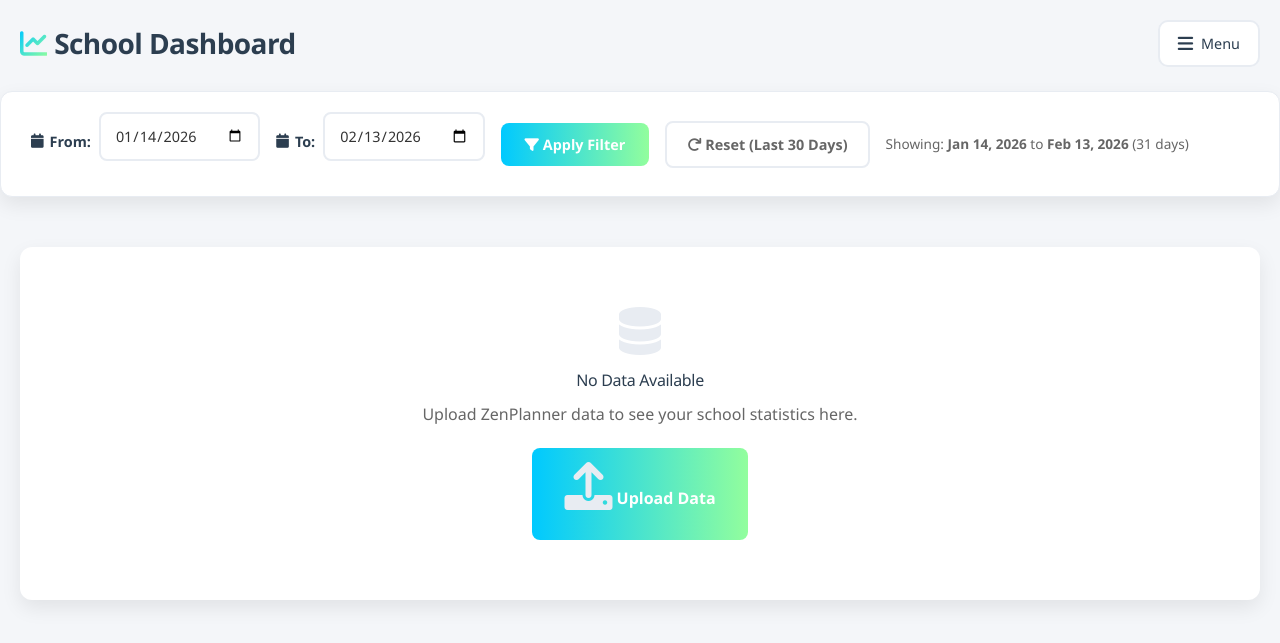
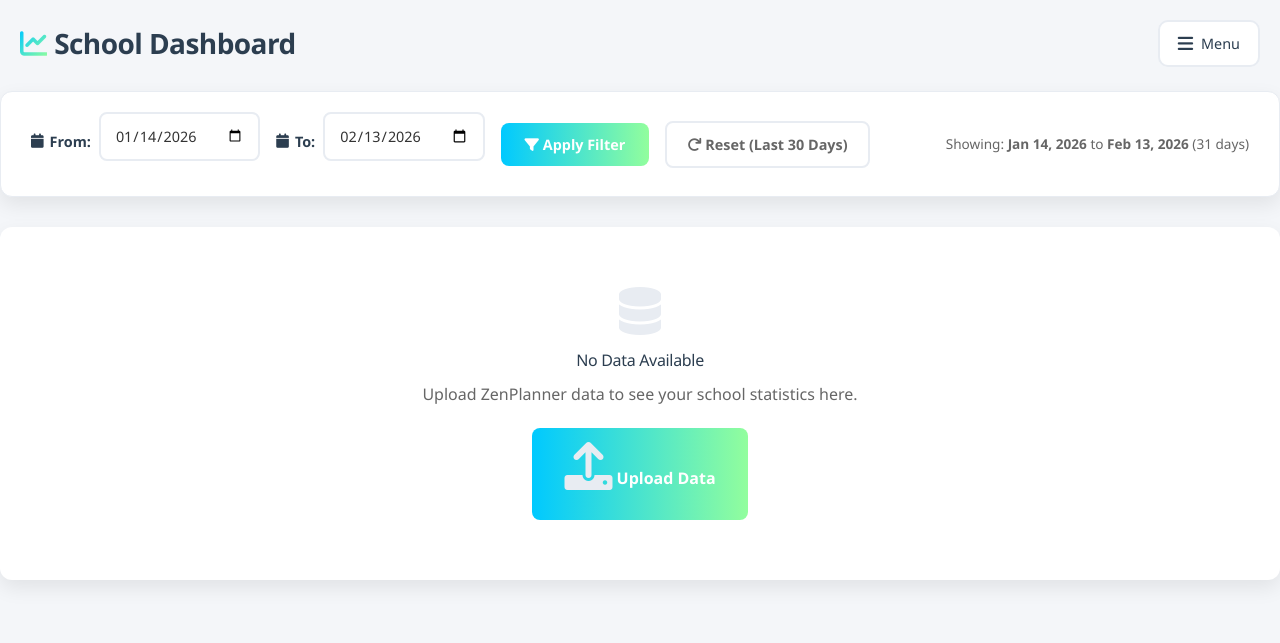
Before and after one commit to pascalicchio/gbscheduler, a PHP site: page /school_dashboard.php in a window 1280 px wide. Shown: the top 643 px of the page. Run offline with PHP 8.4, Linux system fonts and the light colour scheme; the visitor is signed in with stand-in values (Sample User, id 1); data that the repository does not hold is empty; some libraries are stand-ins or nearby versions.

Commit message:
Style improvements: gradient border badge, remove container padding, right-align date display
- Changed data freshness badge to white background with gradient border
- Removed padding from .dashboard-container for cleaner layout
- Right-aligned date-range-display using margin-left: auto

Co-Authored-By: Claude Sonnet 4.5 <noreply@anthropic.com>

```diff
--- a/school_dashboard.php
+++ b/school_dashboard.php
@@ -466,11 +466,11 @@ body {
     font-size: 0.85rem;
     color: #666;
     font-weight: 500;
+    margin-left: auto;
 }
 
 /* Dashboard Container */
 .dashboard-container {
-    padding: 20px;
     max-width: 1600px;
     margin: 0 auto;
 }
@@ -498,15 +498,20 @@ body {
 
 .data-freshness-badge {
     display: inline-block;
-    background: linear-gradient(135deg, rgb(0, 201, 255), rgb(146, 254, 157));
-    color: white;
+    background: white;
+    color: #333;
     padding: 6px 14px;
     border-radius: 20px;
     font-size: 0.75rem;
     font-weight: 700;
     text-transform: uppercase;
     letter-spacing: 0.5px;
-    box-shadow: 0 2px 8px rgba(0, 201, 255, 0.3);
+    border: 2px solid transparent;
+    background-image:
+        linear-gradient(white, white),
+        linear-gradient(135deg, rgb(0, 201, 255), rgb(146, 254, 157));
+    background-origin: border-box;
+    background-clip: padding-box, border-box;
 }
 
 .summary-grid {
```
